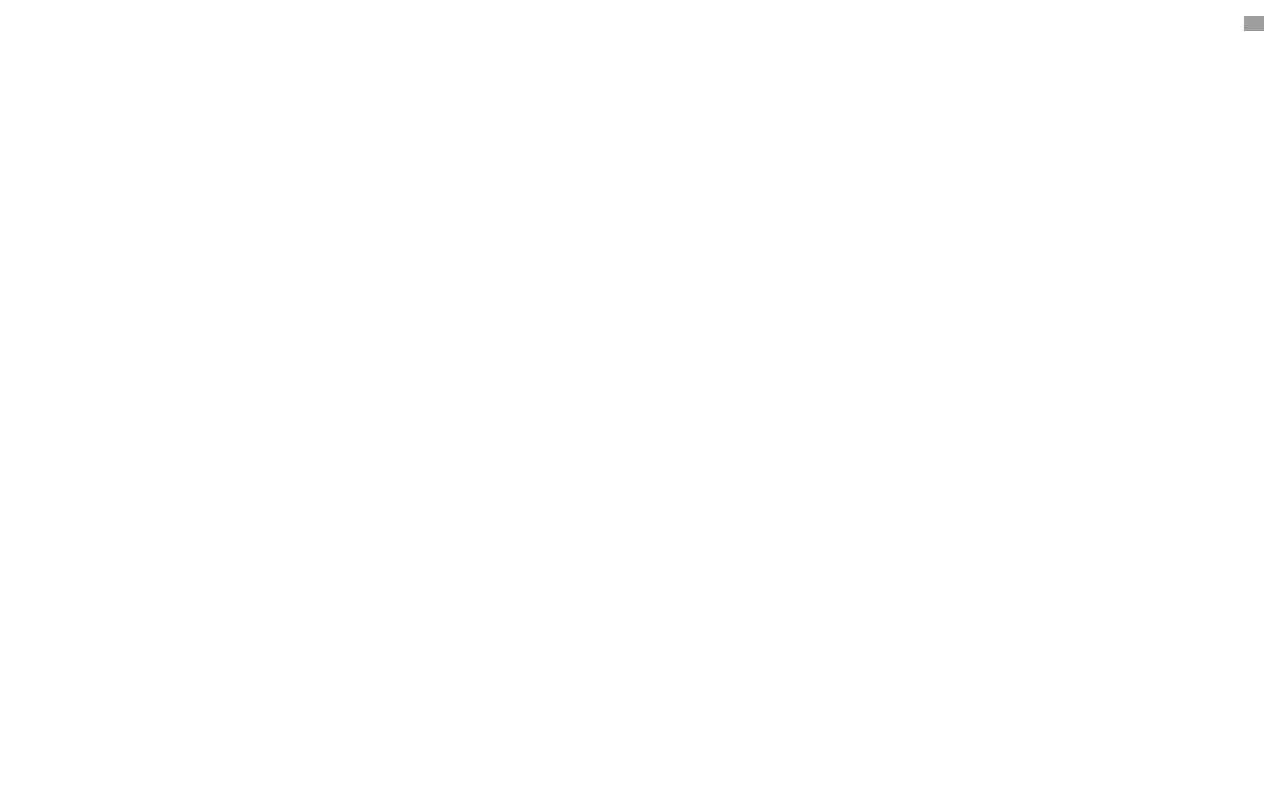
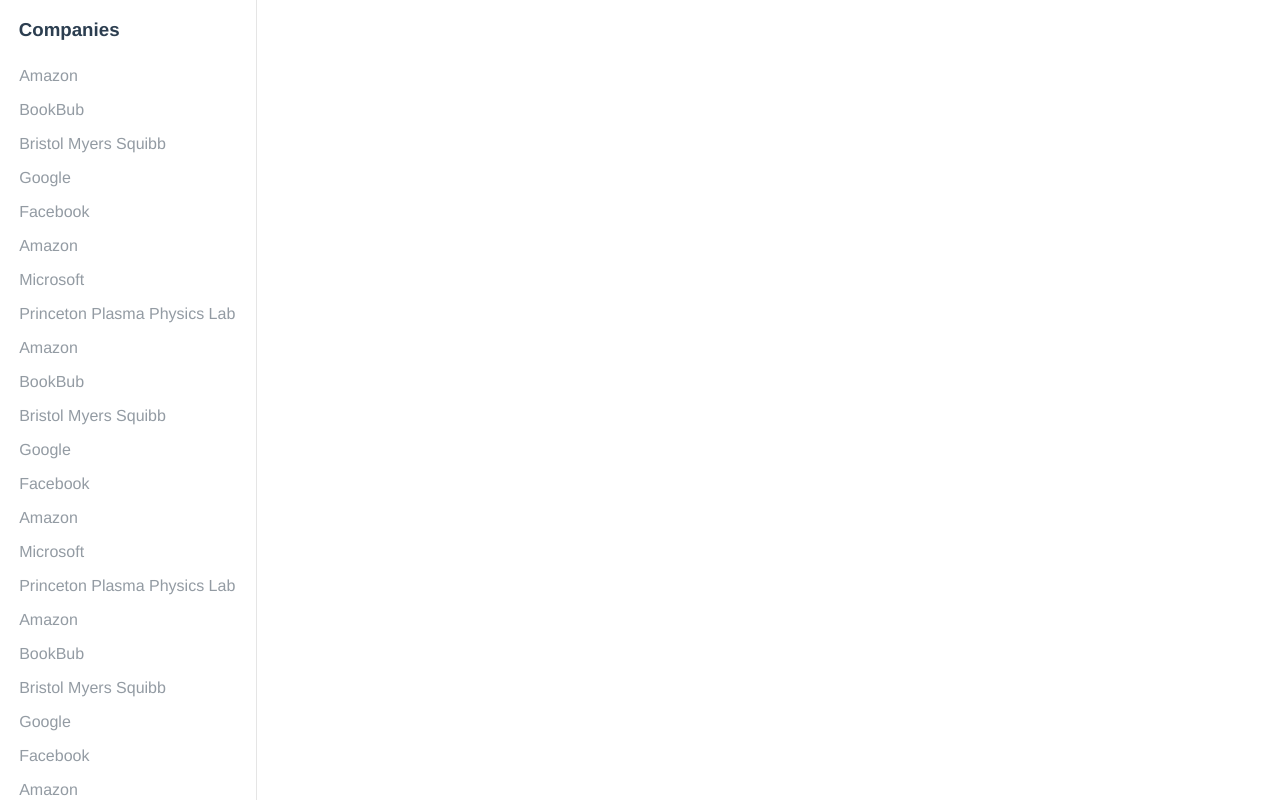
Before and after one commit to cassandrale179/salarysharing, a Vue app: page /#/Companies in a window 1280 px wide. Built offline with nearby package versions, Linux system fonts and the light colour scheme; grey boxes are pictures that could not be loaded.

Commit message:
Add in companies copmonent

```diff
--- a/src/App.vue
+++ b/src/App.vue
@@ -28,6 +28,5 @@
   -moz-osx-font-smoothing: grayscale;
   text-align: center;
   color: #2c3e50;
-  margin-top: 5em;
 }
 </style>
--- /dev/null
+++ b/src/components/Companies.vue
@@ -0,0 +1,65 @@
+<template>
+    <div class="companies">
+        <div class="left-navbar">
+            <h3> Companies </h3>
+            <div class="company-name" v-for="company in companies" :key="company">
+                {{company}}
+            </div>
+        </div>
+    </div>
+</template>
+
+<script>
+export default {
+  name: 'Companies',
+  data () {
+    return {
+      companies: ["Amazon", "BookBub", "Bristol Myers Squibb", "Google", "Facebook", "Amazon", "Microsoft", "Princeton Plasma Physics Lab",
+      "Amazon", "BookBub", "Bristol Myers Squibb", "Google", "Facebook", "Amazon", "Microsoft", "Princeton Plasma Physics Lab",
+      "Amazon", "BookBub", "Bristol Myers Squibb", "Google", "Facebook", "Amazon", "Microsoft", "Princeton Plasma Physics Lab"]
+    }
+  }
+}
+</script>
+
+<!-- Add "scoped" attribute to limit CSS to this component only -->
+<style scoped>
+
+.left-navbar{
+    border-right: 1px rgba(0,0,0,0.1) solid;
+    position: fixed;
+    height: 100%;
+    width: 20%;
+    top: 0px;
+    left: 0px;
+    scroll-behavior: smooth;
+    overflow: auto;
+
+}
+
+.companies h3{
+    text-align: left;
+    padding-left: 1em;
+}
+
+.company-name{
+    text-align: left;
+    padding-top: 0.5em;
+    padding-bottom: 0.5em;
+    padding-left: 1.2em;
+    color: rgba(40, 55, 71,0.5);
+
+}
+
+.company-name:hover{
+    background: rgba(242, 243, 244, 0.5);
+    color: rgba(0,0,0,0.7);
+}
+
+
+
+
+
+
+
+</style>
--- a/src/components/Contribute.vue
+++ b/src/components/Contribute.vue
@@ -1,10 +1,7 @@
 <template>
-
     <div class="contribute">
        <iframe class="airtable-embed" src="https://airtable.com/embed/shrOOQTlhmGmDJDmn?backgroundColor=teal" frameborder="0" onmousewheel="" width="100%" height="833" style="background: transparent; border: 0px solid #ccc;"></iframe>
     </div>
-
-
 </template>
 
 <script>
--- a/src/components/Main.vue
+++ b/src/components/Main.vue
@@ -9,11 +9,11 @@
         class="airtable-embed"
         src="https://airtable.com/embed/shrGrb3WKB2nUoCyt?backgroundColor=teal&viewControls=on"
         frameborder="0" onmousewheel=""
-        width="100%" height="100%"
+        width="100%" height="90%"
         style="background: transparent; border: 1px solid #ccc;">
       </iframe>
       <md-button
-        text="Contribute"
+        text="Add A Salary"
         class="btn-position"
         route="Contribute">
       </md-button>
--- a/src/components/Menu.vue
+++ b/src/components/Menu.vue
@@ -1,5 +1,11 @@
 <template>
-    <div class="menu">
+  <div class="horizontal-menu">
+    <!-- <div class="column"> Home </div>
+    <div class="column"> Contribute </div>
+    <div class="column"> Companies </div> -->
+    <!-- <div class="column"> </div> -->
+  </div>
+    <!-- <div class="menu">
        <img v-on:click="open()" class="icon" src="https://img.icons8.com/android/24/000000/menu.png"/>
        <div class="menu-bar" v-if="clicked">
          <ul>
@@ -8,11 +14,11 @@
             <li> Companies </li>
             <li> Privacy Policy </li>
           </ul>
-          <!-- <span>
+          <span>
             <img class="icon-nav" src="https://img.icons8.com/material-outlined/24/000000/test.png"/>
-            <p>Contribute </p></span> -->
+            <p>Contribute </p></span>
         </div>
-    </div>
+    </div> -->
 </template>
 
 <script>
@@ -38,12 +44,33 @@
 
 <!-- Add "scoped" attribute to limit CSS to this component only -->
 <style scoped>
+
+.horizontal-menu{
+  top: 0;
+  width: 50%;
+  padding-top: 2em;
+  padding-bottom: 1em;
+  margin: 0 auto;
+}
+
+.column{
+  display: inline-block;
+  width: calc(100% / 5);
+  font-size: 20px;
+  text-decoration: underline;
+  color: rgba(93, 109, 126 , 0.8);
+
+}
+
+
+
 .menu{
     position: fixed;
     top: 0;
     right: 0;
 
 }
+
 .icon{
     padding-top: 1em;
     padding-right: 1em;
@@ -56,6 +83,7 @@
   text-align: left;
   color: black;
 }
+
 .menu-bar{
   padding: 0.2em;
   position: fixed;
--- a/src/router/index.js
+++ b/src/router/index.js
@@ -3,6 +3,7 @@
 import Main from '@/components/Main'
 import Menu from '@/components/Menu'
 import Contribute from '@/components/Contribute'
+import Companies from '@/components/Companies'
 
 Vue.use(Router)
 
@@ -22,6 +23,11 @@
       path: '/Contribute',
       name: 'Contribute',
       component: Contribute
+    },
+    {
+      path: '/Companies',
+      name: 'Companies',
+      component: Companies
     }
   ]
 })
```
